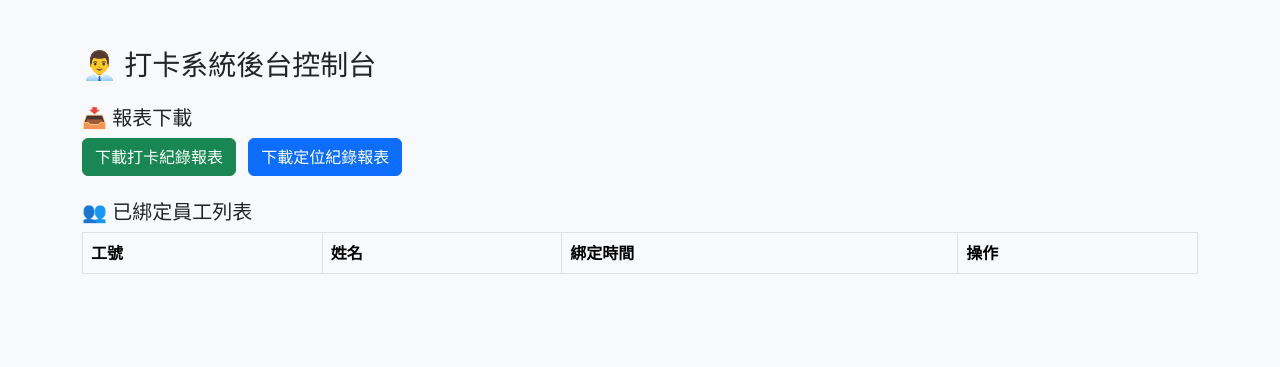
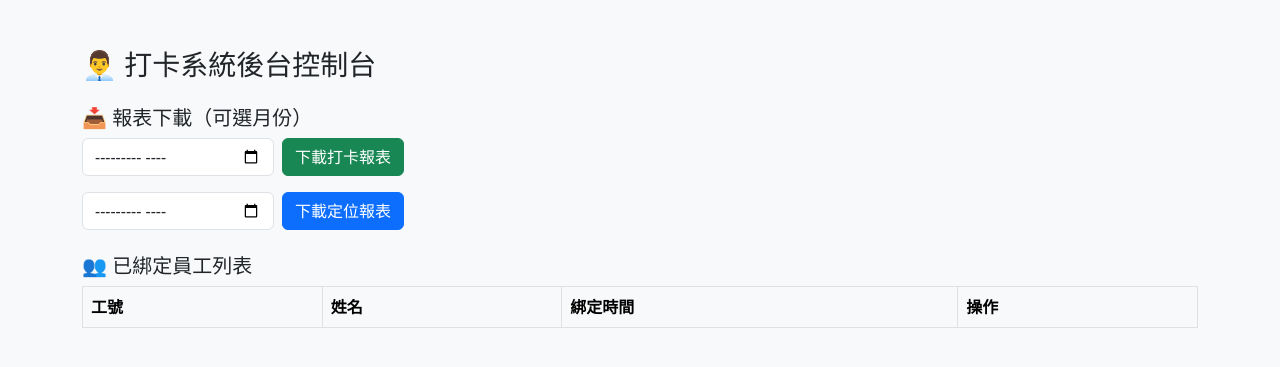
Before and after one commit to wuyan9625/YLS, a Flask app: template templates/admin_dashboard.html in a window 1280 px wide. Shown: the top 367 px of the page. Run offline with Flask 3, Linux system fonts and the light colour scheme; the template is opened without the code that fills it, so the values that code supplies are empty.

Commit message:
Update admin_dashboard.html

```diff
--- a/templates/admin_dashboard.html
+++ b/templates/admin_dashboard.html
@@ -13,9 +13,23 @@
     <h3 class="mb-4">👨‍💼 打卡系統後台控制台</h3>
 
     <div class="mb-4">
-      <h5>📥 報表下載</h5>
-      <a href="/admin/export/checkins?user=admin&pass=1234" class="btn btn-success me-2">下載打卡紀錄報表</a>
-      <a href="/admin/export/location_logs?user=admin&pass=1234" class="btn btn-primary">下載定位紀錄報表</a>
+      <h5>📥 報表下載（可選月份）</h5>
+      <form class="row g-2" method="GET" action="/admin/export/checkins">
+        <div class="col-auto">
+          <input type="month" name="month" class="form-control" placeholder="選擇月份">
+        </div>
+        <div class="col-auto">
+          <button class="btn btn-success">下載打卡報表</button>
+        </div>
+      </form>
+      <form class="row g-2 mt-2" method="GET" action="/admin/export/location_logs">
+        <div class="col-auto">
+          <input type="month" name="month" class="form-control" placeholder="選擇月份">
+        </div>
+        <div class="col-auto">
+          <button class="btn btn-primary">下載定位報表</button>
+        </div>
+      </form>
     </div>
 
     <div class="mb-4">
@@ -36,9 +50,9 @@
             <td>{{ user.name }}</td>
             <td>{{ user.bind_time[:19].replace("T", " ") }}</td>
             <td>
-              <form method="POST" action="/admin/delete_user" style="display:inline-block;">
+              <form method="POST" action="/admin/delete_user" onsubmit="return confirm('確定刪除此員工？')">
                 <input type="hidden" name="employee_id" value="{{ user.employee_id }}">
-                <button class="btn btn-danger btn-xs" onclick="return confirm('確定要刪除此員工？')">刪除</button>
+                <button class="btn btn-danger btn-xs">刪除</button>
               </form>
             </td>
           </tr>
```
